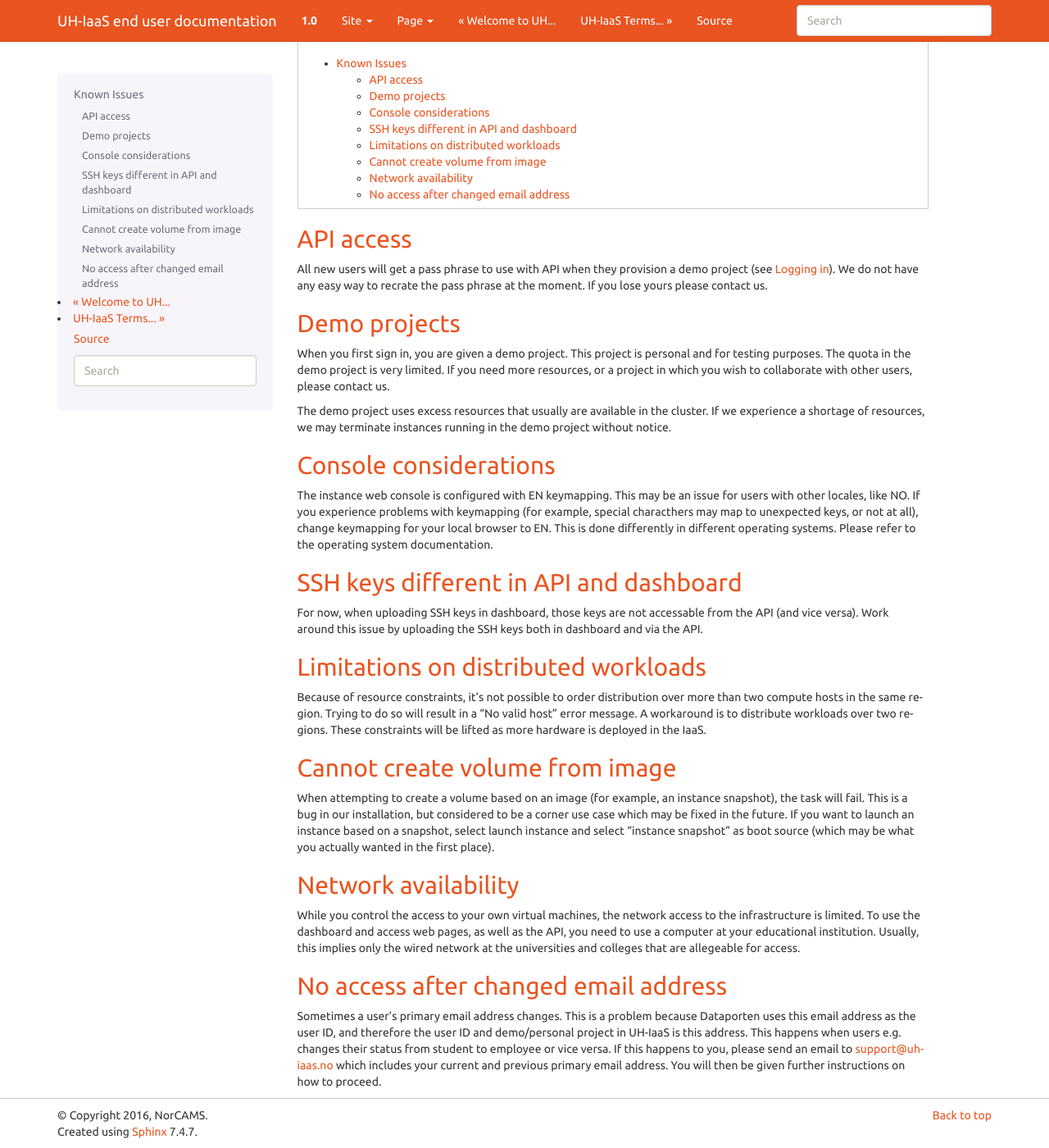
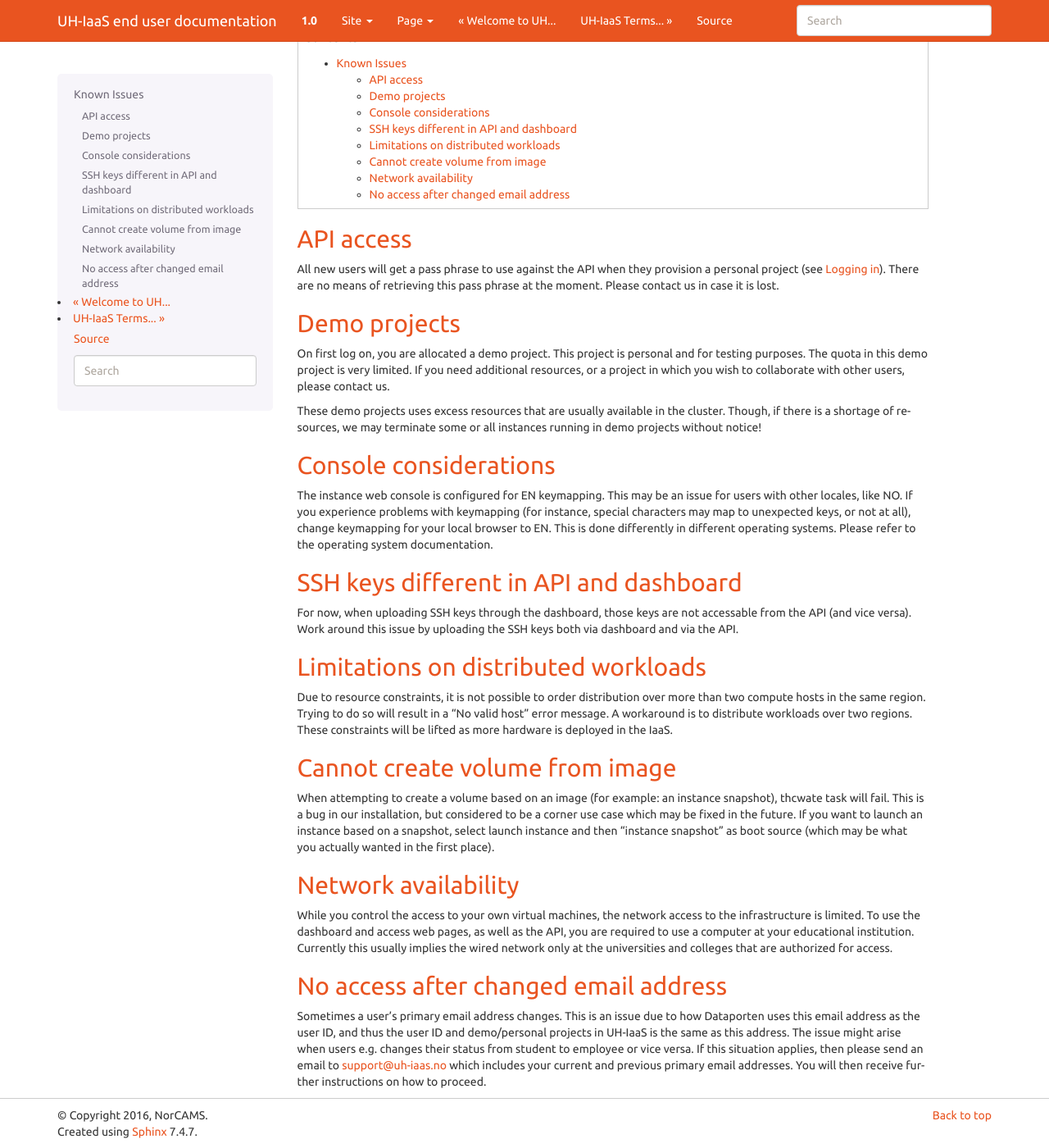
Before and after one commit to norcams/docs-enduser, a Sphinx documentation site: the page built from docs/known-issues.rst, in a window 1280 px wide and 1400 px high, scrolled down 143 px. Shown: the whole window at 82% size. Built offline with Sphinx 7.4.7, drawn with Linux system fonts in a browser that asks for light colours.

Commit message:
rewording

```diff
--- a/docs/known-issues.rst
+++ b/docs/known-issues.rst
@@ -10,30 +10,30 @@ Last changed: |date|
 API access
 ----------
 
-All new users will get a pass phrase to use with API when they provision
-a demo project (see :doc:`login`). We do not have any easy way to recrate
-the pass phrase at the moment. If you lose yours please contact us.
+All new users will get a pass phrase to use against the API when they provision
+a personal project (see :doc:`login`). There are no means of retrieving this
+pass phrase at the moment. Please contact us in case it is lost.
 
 
 Demo projects
 -------------
 
-When you first sign in, you are given a demo project. This project is
-personal and for testing purposes. The quota in the demo project is
-very limited. If you need more resources, or a project in which you
+On first log on, you are allocated a demo project. This project is
+personal and for testing purposes. The quota in this demo project is
+very limited. If you need additional resources, or a project in which you
 wish to collaborate with other users, please contact us.
 
-The demo project uses excess resources that usually are available in
-the cluster. If we experience a shortage of resources, we may
-terminate instances running in the demo project without notice.
+These demo projects uses excess resources that are usually available in
+the cluster. Though, if there is a shortage of resources, we may
+terminate some or all instances running in demo projects without notice!
 
 
 Console considerations
 ----------------------
 
-The instance web console is configured with EN keymapping. This may be
+The instance web console is configured for EN keymapping. This may be
 an issue for users with other locales, like NO. If you experience problems
-with keymapping (for example, special characthers may map to unexpected keys,
+with keymapping (for instance, special characters may map to unexpected keys,
 or not at all), change keymapping for your local browser to EN. This is
 done differently in different operating systems. Please refer to the
 operating system documentation.
@@ -42,14 +42,14 @@ operating system documentation.
 SSH keys different in API and dashboard
 ---------------------------------------
 
-For now, when uploading SSH keys in dashboard, those keys are not accessable
+For now, when uploading SSH keys through the dashboard, those keys are not accessable
 from the API (and vice versa). Work around this issue by uploading the SSH
-keys both in dashboard and via the API.
+keys both via dashboard and via the API.
 
 Limitations on distributed workloads
 ------------------------------------
 
-Because of resource constraints, it's not possible to order distribution over
+Due to resource constraints, it is not possible to order distribution over
 more than two compute hosts in the same region. Trying to do so will result in a
 "No valid host" error message. A workaround is to distribute workloads over
 two regions. These constraints will be lifted as more hardware is deployed in
@@ -59,10 +59,10 @@ the IaaS.
 Cannot create volume from image
 -------------------------------
 
-When attempting to create a volume based on an image (for example, an instance
-snapshot), the task will fail. This is a bug in our installation, but considered
+When attempting to create a volume based on an image (for example: an instance
+snapshot), thcwate task will fail. This is a bug in our installation, but considered
 to be a corner use case which may be fixed in the future. If you want to launch
-an instance based on a snapshot, select launch instance and select "instance
+an instance based on a snapshot, select launch instance and then "instance
 snapshot" as boot source (which may be what you actually wanted in the first
 place).
 
@@ -72,20 +72,20 @@ Network availability
 
 While you control the access to your own virtual machines, the network
 access to the infrastructure is limited. To use the dashboard and
-access web pages, as well as the API, you need to use a computer at
-your educational institution. Usually, this implies only the wired
-network at the universities and colleges that are allegeable for
+access web pages, as well as the API, you are required to use a computer at
+your educational institution. Currently this usually implies the wired
+network only at the universities and colleges that are authorized for
 access.
 
 
 No access after changed email address
 -------------------------------------
 
-Sometimes a user's primary email address changes. This is a problem
-because Dataporten uses this email address as the user ID, and
-therefore the user ID and demo/personal project in UH-IaaS is this
-address. This happens when users e.g. changes their status from
-student to employee or vice versa. If this happens to you, please send
+Sometimes a user's primary email address changes. This is an issue
+due to how Dataporten uses this email address as the user ID, and
+thus the user ID and demo/personal projects in UH-IaaS is the same as this
+address. The issue might arise when users e.g. changes their status from
+student to employee or vice versa. If this situation applies, then please send
 an email to support@uh-iaas.no which includes your current and
-previous primary email address. You will then be given further
+previous primary email addresses. You will then receive further
 instructions on how to proceed.
```
